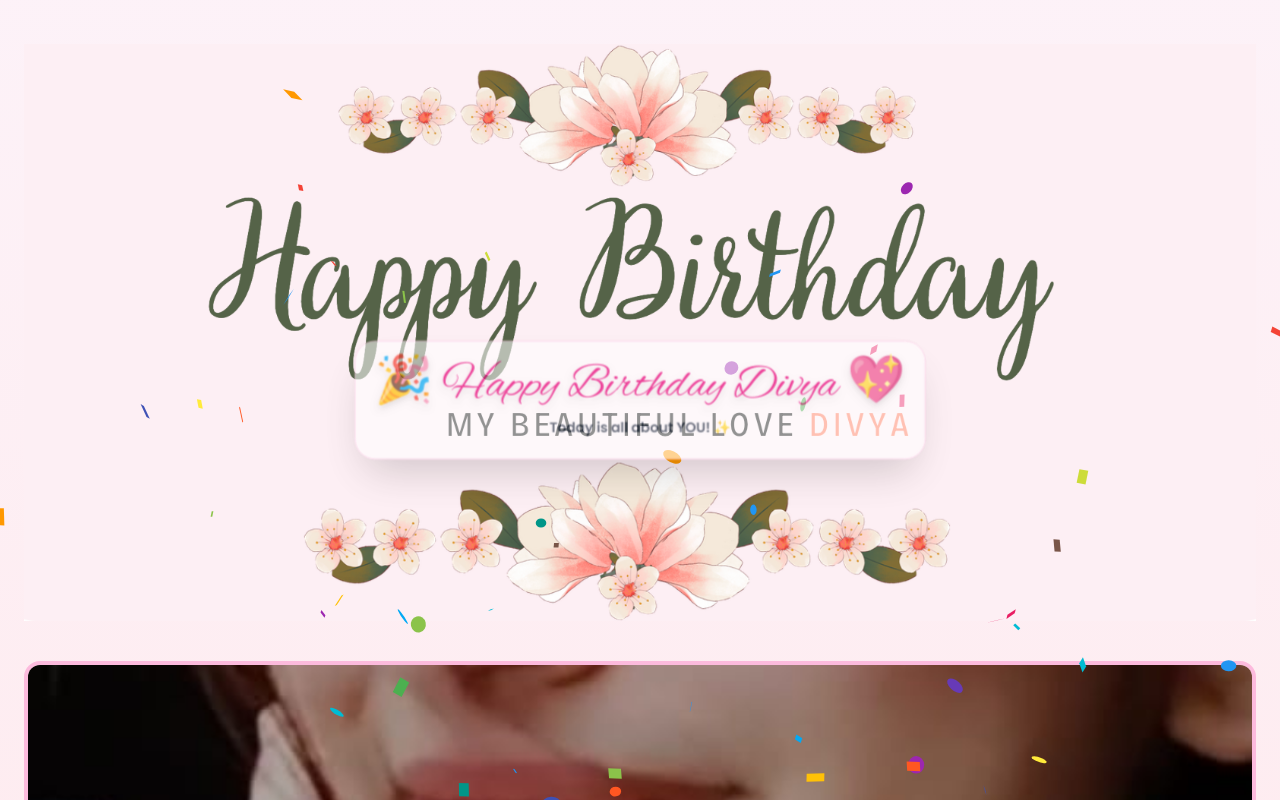
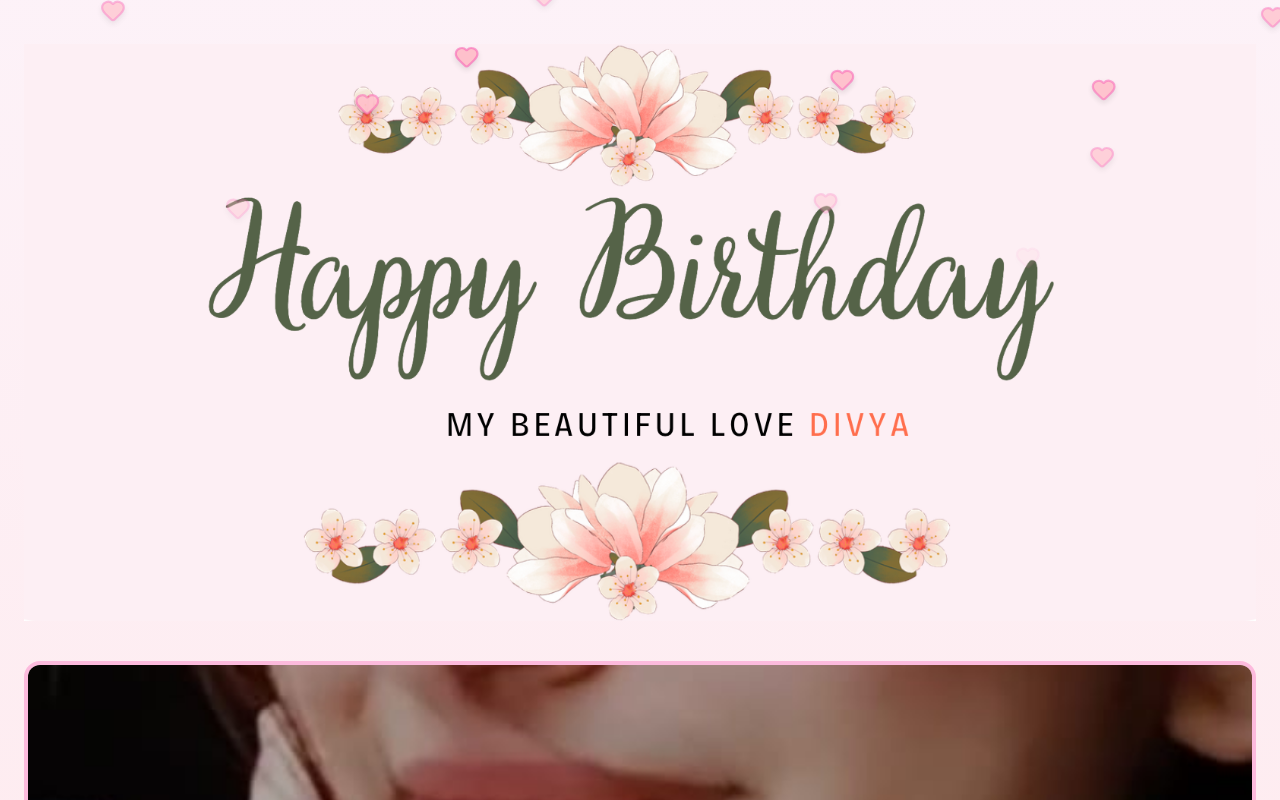
Before and after one commit to prakashgupta27/divya-bday, a React (Vite) app: page / in a window 1280 px wide. Shown: the top 800 px of the page. Built offline with nearby package versions, Linux system fonts and the light colour scheme.

Commit message:
Animation add

```diff
--- a/package.json
+++ b/package.json
@@ -15,8 +15,10 @@
     "@fontsource/dancing-script": "^5.2.6",
     "@fontsource/playfair-display": "^5.2.6",
     "@tailwindcss/vite": "^4.1.11",
+    "balloon-events-react-ui": "^1.1.103",
     "canvas-confetti": "^1.9.3",
     "framer-motion": "^12.23.12",
+    "lucide-react": "^0.541.0",
     "react": "^19.1.0",
     "react-confetti": "^6.4.0",
     "react-dom": "^19.1.0",
--- a/src/component/BirthadyMemory.jsx
+++ b/src/component/BirthadyMemory.jsx
@@ -95,6 +95,14 @@ function BirthdayMemory() {
                 transition={{ delay: 1.2, duration: 1 }}
             >
                 MY HEART SAYING TO MY <span className="text-red-600">BIRTHDAY GIRL</span>
+                <motion.button
+                    whileHover={{ scale: 1.1 }}
+                    whileTap={{ scale: 0.95 }}
+                    className="mt-6 px-6 py-3 rounded-full bg-gradient-to-r from-pink-400 to-pink-600 text-white font-bold shadow-lg hover:shadow-2xl transition"
+                    style={{ fontFamily: "'Dancing Script', cursive", fontSize: "1.4rem" }}
+                >
+                    💝 Click for listen
+                </motion.button>
             </motion.a>
         </motion.div>
     )
--- /dev/null
+++ b/src/component/FlowerRain.jsx
@@ -0,0 +1,32 @@
+import { Heart } from "lucide-react";
+import Confetti from "react-confetti";
+import { motion } from "framer-motion";
+
+const FlowerRain = () => {
+    return (
+        <div>
+            {
+                [...Array(22)].map((_, i) => (
+                    <>
+                    <motion.div
+                        key={`heart-${i}`}
+                        className="absolute text-pink-400/60"
+                        initial={{ y: "30vh", x: Math.random() * window.innerWidth }}
+                        animate={{ y: -100, opacity: [0, 1, 0] }}
+                        transition={{
+                            duration: 6 + Math.random() * 4,
+                            repeat: Infinity,
+                            delay: i * 0.5,
+                        }}
+                    >
+                        <Heart size={26} fill="pink" className="drop-shadow-md" />
+                    </motion.div>
+                    </>
+                ))
+            }
+        </div>
+    )
+};
+
+
+export default FlowerRain;
--- a/src/component/birthdayLandingPage.jsx
+++ b/src/component/birthdayLandingPage.jsx
@@ -15,11 +15,13 @@ import CoverPhoto3 from "../../public/image/CoverPhoto3.jpeg";
 import CoverPhoto4 from "../../public/image/CoverPhoto4.jpeg";
 import CoverPhoto5 from "../../public/image/CoverPhoto5.jpeg";
 import CoverPhoto6 from "../../public/image/CoverPhoto6.jpeg"
+import { Heart, PartyPopper } from "lucide-react"
 
 import { FaHeart, FaLeaf, FaRegKissWinkHeart } from "react-icons/fa";
 import { GiRose } from "react-icons/gi";
 import ImageComponet from "./ImageComponent";
 import PhotoCard from "./PhotoCard";
+import FlowerRain from "./FlowerRain";
 
 const photos = [
     { image: Image, caption: "Happy birthday Apne Pariwar ki sabse Achi beti Divya ko 🥰" },
@@ -33,49 +35,71 @@ const photos = [
     { image: Image, caption: "Happy birthday pyar ko pyar se nibanne wali Divya ko 🥺" }
 ];
 
-const emojis = ["❤️", "🌹", "🤍", "😍", "💖", "😘", "💓", "🎉", "🥳", "💖"];
 
-const EmojiRain = () => {
-    const { width, height } = useWindowSize();
-    const [active, setActive] = useState(true);
+// const EmojiRain = () => {
+//     const { width, height } = useWindowSize();
+//     const [active, setActive] = useState(true);
 
-    useEffect(() => {
-        const timer = setTimeout(() => setActive(false), 6000);
-        return () => clearTimeout(timer);
-    }, []);
+//     useEffect(() => {
+//         const timer = setTimeout(() => setActive(false), 6000);
+//         return () => clearTimeout(timer);
+//     }, []);
 
-    return (
-        <div className="fixed top-0 left-0 w-full h-full pointer-events-none overflow-hidden z-50">
-            {active &&
-                Array.from({ length: 50 }).map((_, i) => {
-                    const randomEmoji = emojis[Math.floor(Math.random() * emojis.length)];
-                    const left = Math.random() * width;
-                    const delay = Math.random() * 5;
-                    const duration = 4 + Math.random() * 3;
-                    const size = 24 + Math.random() * 24;
+//     return (
+//         <div className="fixed top-0 left-0 w-full h-full pointer-events-none overflow-hidden z-50">
+//             {active &&
+//                 Array.from({ length: 50 }).map((_, i) => {
+//                     const randomEmoji = emojis[Math.floor(Math.random() * emojis.length)];
+//                     const left = Math.random() * width;
+//                     const delay = Math.random() * 5;
+//                     const duration = 4 + Math.random() * 3;
+//                     const size = 24 + Math.random() * 24;
 
-                    return (
-                        <motion.div
-                            key={i}
-                            initial={{ y: -50, x: left, opacity: 0 }}
-                            animate={{ y: height + 50, opacity: [0, 1, 1, 0] }} // fade in → fall → fade out
-                            transition={{
-                                duration: duration,
-                                delay: delay,
-                                ease: "linear",
-                            }}
-                            style={{
-                                position: "absolute",
-                                fontSize: `${size}px`,
-                            }}
-                        >
-                            {randomEmoji}
-                        </motion.div>
-                    );
-                })}
-        </div>
-    );
-};
+//                     return (
+//                         <motion.div
+//                             key={i}
+//                             initial={{ y: -50, x: left, opacity: 0 }}
+//                             animate={{ y: height + 50, opacity: [0, 1, 1, 0] }} // fade in → fall → fade out
+//                             transition={{
+//                                 duration: duration,
+//                                 delay: delay,
+//                                 ease: "linear",
+//                             }}
+//                             style={{
+//                                 position: "absolute",
+//                                 fontSize: `${size}px`,
+//                             }}
+//                         >
+//                             {randomEmoji}
+//                         </motion.div>
+//                     );
+//                 })}
+//         </div>
+//     );
+// };
+
+
+// const BalloonEvents = ({ count = 10 }) => {
+//   const [balloons, setBalloons] = useState([]);
+
+//   useEffect(() => {
+//     const temp = Array.from({ length: count }).map((_, i) => ({
+//       id: i,
+//       x: Math.random() * 90,
+//       delay: Math.random() * 5,
+//       color: colors[Math.floor(Math.random() * colors.length)],
+//     }));
+//     setBalloons(temp);
+//   }, [count]);
+
+//   return (
+//     <div className="fixed inset-0 pointer-events-none overflow-hidden">
+//       {balloons.map((b) => (
+//         <Balloon key={b.id} x={b.x} delay={b.delay} color={b.color} />
+//       ))}
+//     </div>
+//   );
+// };
 
 
 export default function BirthdaySurprise() {
@@ -135,37 +159,12 @@ export default function BirthdaySurprise() {
             style={{ fontFamily: "'Poppins', 'Segoe UI', Tahoma, Geneva, Verdana, sans-serif" }}
         >
             {showSurprise && (
-                <Confetti width={width} height={height} numberOfPieces={400} recycle={false} />
-            )}
-            {emojiRain && <EmojiRain />}
-
-            {/* 🎯 Popup */}
-            {showPopup && (
                 <>
-                    <motion.div
-                        initial={{ opacity: 0, scale: 0.5 }}
-                        animate={{ opacity: 1, scale: 1 }}
-                        exit={{ opacity: 0, scale: 0.5 }}
-                        transition={{ duration: 0.6, ease: "easeOut" }}
-                        className="fixed inset-0 flex items-center justify-center z-[999]"
-                    >
-
-                        <div className="bg-white/80 backdrop-blur-lg px-10 py-6 rounded-3xl shadow-2xl border border-pink-200 flex flex-col items-center">
-                            <motion.h1
-                                className="text-3xl sm:text-5xl font-bold text-pink-600 drop-shadow-lg"
-                                style={{ fontFamily: "'Alex Brush', cursive" }}
-                                animate={{ scale: [1, 1.1, 1] }}
-                                transition={{ repeat: Infinity, duration: 1.5 }}
-                            >
-                                🎉 Happy Birthday Divya 💖
-                            </motion.h1>
-                            <p className="text-gray-700 mt-2 font-semibold">
-                                Today is all about YOU! ✨
-                            </p>
-                        </div>
-                    </motion.div>
+                    {/* <Confetti width={width} height={height} numberOfPieces={200} recycle={false} /> */}
+                    <FlowerRain />
                 </>
             )}
+
             <ImageComponet images={images} />
             <img src={HBD} alt="hbd" loading="lazy" style={{ textDecoration: "none", paddingTop: "20px" }} />
 
```
Also changed, not shown: 1 other file (tests, documents, lock files or other folders).
